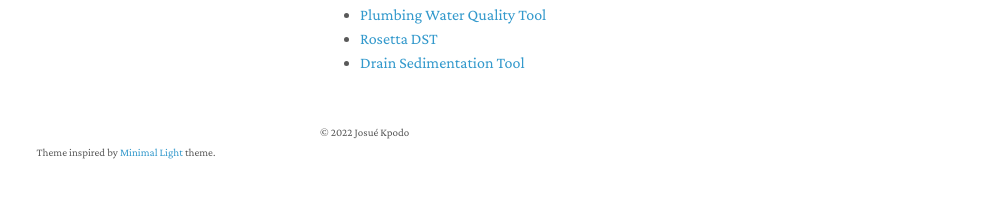
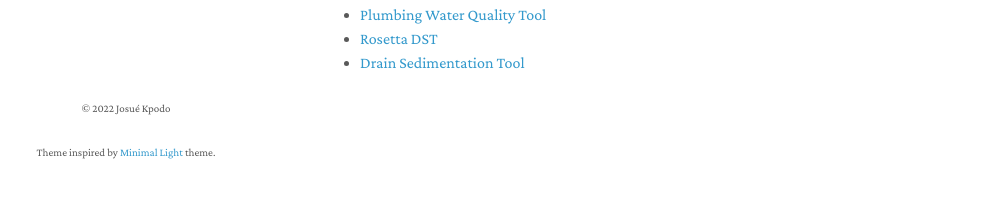
Before and after one commit to eusojk/eusojk.github.io, a Jekyll site: the page built from index.md, in a window 1280 px wide and 955 px high. Shown: the part 742-940 px from the top of the window, without its empty margins (150-1149 px from the left). Built offline with Jekyll 4.4.1, drawn with Linux system fonts in a browser that asks for light colours; nearby versions of some CDN libraries; a style sheet for code colours, icons or effects is not loaded; our own code applies the rules of GitHub Pages for plain Markdown files.

Commit message:
update footer again

```diff
--- a/_layouts/homepage.html
+++ b/_layouts/homepage.html
@@ -34,17 +34,20 @@
       <header>
 
         {% if site.avatar %}
-        <a class="image avatar"><img src="{{ site.avatar }}" alt="avatar" /></a>
+          <a class="image avatar"><img src="{{ site.avatar }}" alt="avatar" /></a>
         {% endif %}
 
         <h1>{{ site.title }}</h1>
 
         {% if site.position %}
-        <position style="font-size:1.10rem;">{{ site.position }}</position>
+          <position style="font-size:1.10rem;">{{ site.position }}</position>
         <br>
         {% endif %}
+
         <a href="{{ site.affiliation_link }}" rel="noopener"><autocolor>{{ site.affiliation }}</autocolor></a>
+
         <br>
+
         <email>{{ site.email }}</email>
 
         <br>
@@ -76,10 +79,11 @@
 
       <br>
 
-      <p><small>© {{ site.year_pub }} {{ site.title }}</small></p>
+
 
       </section>
       <footer>
+        <p><small>© {{ site.year_pub }} {{ site.title }}</small></p>
         <p><small>
           Theme inspired by <a href="https://github.com/yaoyao-liu/minimal-light" target="_blank" rel="noopener">Minimal Light</a> theme.
         </small></p>
```
Also changed, not shown: minimal-light.gemspec.
